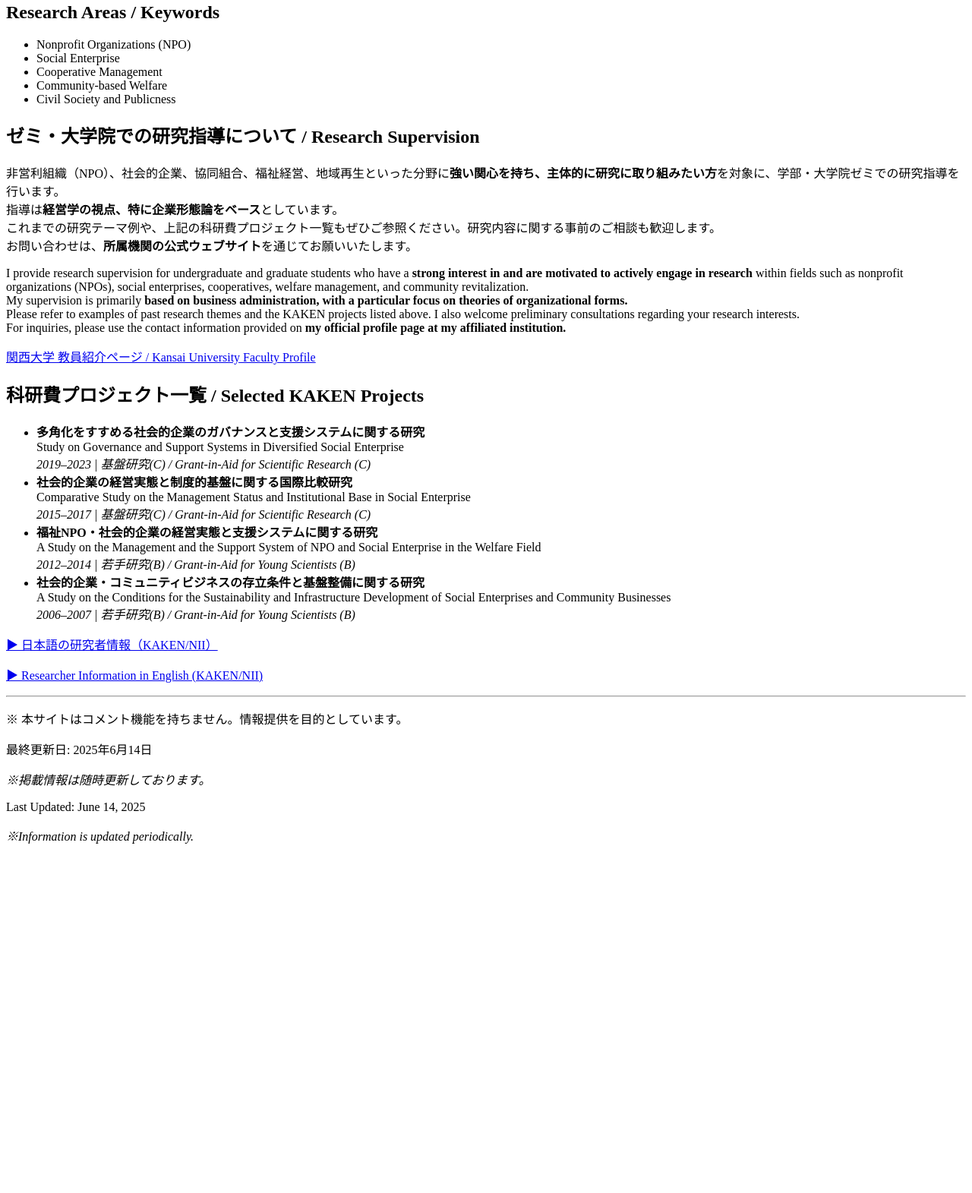
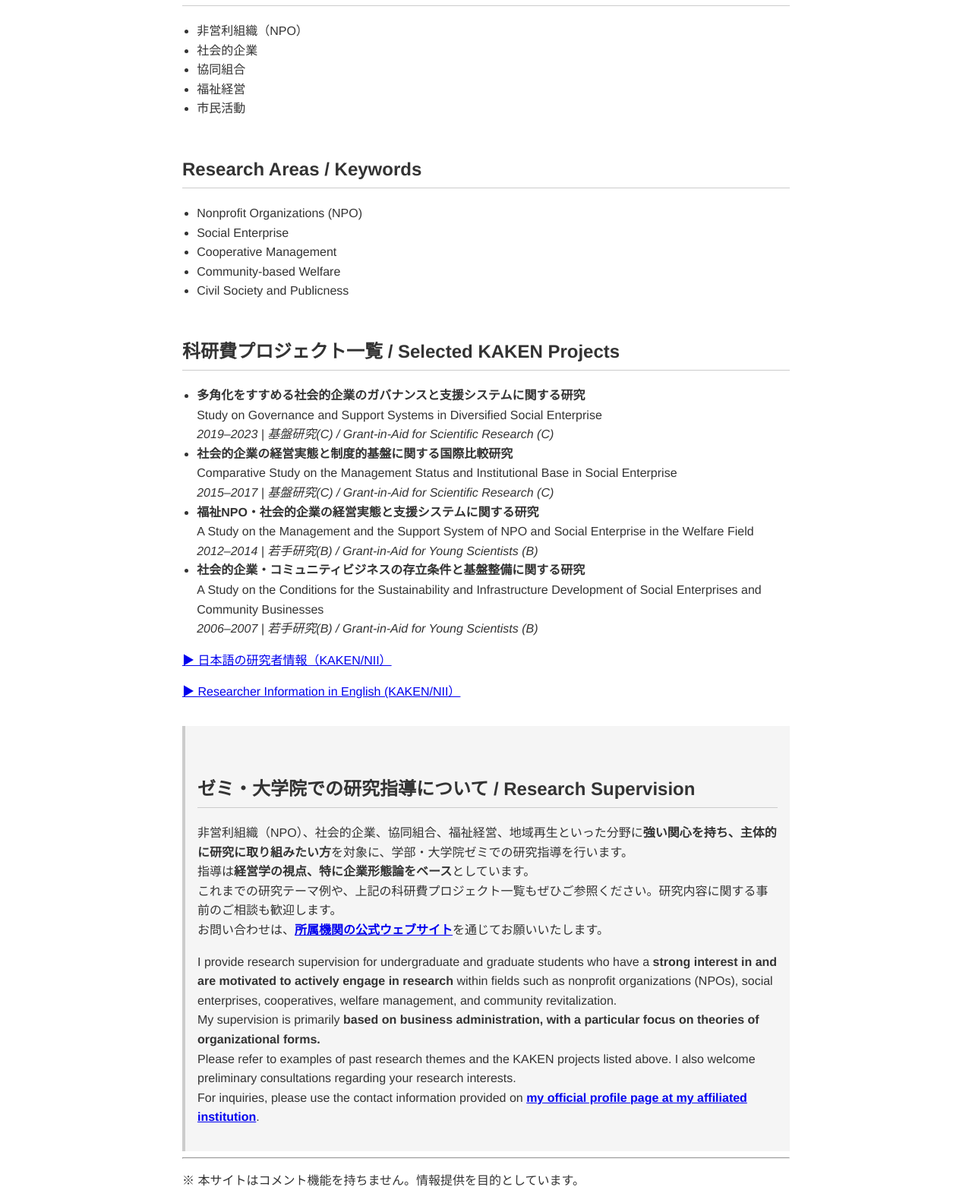
Before and after one commit to satoru-hashimoto/satoru-hashimoto.github.io, a plain HTML site: page index.html in a window 1280 px wide. Shown: the part 551-2122 px from the top of the page at 76% size. Before the commit the page ends 1679 px from the top, so only its background shows below. Drawn offline with Linux system fonts and the light colour scheme.

Commit message:
Add files via upload

```diff
--- a/index.html
+++ b/index.html
@@ -3,14 +3,49 @@
 <head>
     <meta charset="UTF-8">
     <meta name="viewport" content="width=device-width, initial-scale=1.0">
-
     <title>橋本 理 | 非営利組織・NPO・社会的企業 研究者ポータル</title>
     <meta name="description" content="橋本理（Satoru Hashimoto）の研究成果ポータルサイト。非営利組織、社会的企業、協同組合の経営学研究を福祉・地域支援の視点から紹介。論文・書籍章PDF、プロフィールを公開。">
+    <style>
+        body {
+            font-family: 'Helvetica Neue', Helvetica, Arial, sans-serif;
+            line-height: 1.6;
+            padding: 20px;
+            max-width: 800px;
+            margin: auto;
+            color: #333;
+        }
+        h1 {
+            font-size: 1.8em;
+            margin-bottom: 0.2em;
+        }
+        h2 {
+            border-bottom: 1px solid #ccc;
+            padding-bottom: 0.2em;
+            margin-top: 2em;
+        }
+        p, li {
+            font-size: 1em;
+        }
+        .name {
+            font-size: 1.4em;
+            font-weight: bold;
+            margin-bottom: 0.5em;
+        }
+        ul {
+            padding-left: 1.2em;
+        }
+        .supervision-box {
+            background-color: #f5f5f5;
+            padding: 1em;
+            margin-top: 2em;
+            border-left: 4px solid #ccc;
+        }
+    </style>
 </head>
 <body>
 
     <h1>研究成果のご案内</h1>
-    <p>橋本 理（Satoru Hashimoto）</p>
+    <p class="name">橋本 理（Satoru Hashimoto）</p>
     <p>非営利組織（NPO）、社会的企業、協同組合の経営を福祉・地域支援の視点から研究しています。</p>
     <p>I study the management of nonprofit organizations (NPOs), social enterprises, and cooperatives from the perspective of welfare and community support.</p>
 
@@ -40,28 +75,7 @@
         <li>Civil Society and Publicness</li>
     </ul>
 
-<h2>ゼミ・大学院での研究指導について / Research Supervision</h2>
-
-<p>
-非営利組織（NPO）、社会的企業、協同組合、福祉経営、地域再生といった分野に<strong>強い関心を持ち、主体的に研究に取り組みたい方</strong>を対象に、学部・大学院ゼミでの研究指導を行います。<br>
-指導は<strong>経営学の視点、特に企業形態論をベース</strong>としています。<br>
-これまでの研究テーマ例や、上記の科研費プロジェクト一覧もぜひご参照ください。研究内容に関する事前のご相談も歓迎します。<br>
-お問い合わせは、<strong>所属機関の公式ウェブサイト</strong>を通じてお願いいたします。
-</p>
-
-<p>
-I provide research supervision for undergraduate and graduate students who have a <strong>strong interest in and are motivated to actively engage in research</strong> within fields such as nonprofit organizations (NPOs), social enterprises, cooperatives, welfare management, and community revitalization.<br>
-My supervision is primarily <strong>based on business administration, with a particular focus on theories of organizational forms.</strong><br>
-Please refer to examples of past research themes and the KAKEN projects listed above. I also welcome preliminary consultations regarding your research interests.<br>
-For inquiries, please use the contact information provided on <strong>my official profile page at my affiliated institution.</strong>
-</p>
-
-<p>
-<a href="https://kugakujo.kansai-u.ac.jp/html/100000210_ja.html" target="_blank">関西大学 教員紹介ページ / Kansai University Faculty Profile</a>
-</p>
-
     <h2>科研費プロジェクト一覧 / Selected KAKEN Projects</h2>
-
     <ul>
         <li>
             <strong>多角化をすすめる社会的企業のガバナンスと支援システムに関する研究</strong><br>
@@ -84,16 +98,32 @@ For inquiries, please use the contact information provided on <strong>my officia
             <em>2006–2007 | 若手研究(B) / Grant-in-Aid for Young Scientists (B)</em>
         </li>
     </ul>
+    <p><a href="https://nrid.nii.ac.jp/ja/nrid/1000060340650" target="_blank">▶ 日本語の研究者情報（KAKEN/NII）</a></p>
+    <p><a href="https://nrid.nii.ac.jp/en/nrid/1000060340650" target="_blank">▶ Researcher Information in English (KAKEN/NII）</a></p>
 
-<p><a href="https://nrid.nii.ac.jp/ja/nrid/1000060340650" target="_blank">▶ 日本語の研究者情報（KAKEN/NII）</a></p>
-<p><a href="https://nrid.nii.ac.jp/en/nrid/1000060340650" target="_blank">▶ Researcher Information in English (KAKEN/NII)</a></p>
+    <div class="supervision-box">
+        <h2>ゼミ・大学院での研究指導について / Research Supervision</h2>
+        <p>
+        非営利組織（NPO）、社会的企業、協同組合、福祉経営、地域再生といった分野に<strong>強い関心を持ち、主体的に研究に取り組みたい方</strong>を対象に、学部・大学院ゼミでの研究指導を行います。<br>
+        指導は<strong>経営学の視点、特に企業形態論をベース</strong>としています。<br>
+        これまでの研究テーマ例や、上記の科研費プロジェクト一覧もぜひご参照ください。研究内容に関する事前のご相談も歓迎します。<br>
+        お問い合わせは、<a href="https://kugakujo.kansai-u.ac.jp/html/100000210_ja.html" target="_blank"><strong>所属機関の公式ウェブサイト</strong></a>を通じてお願いいたします。
+        </p>
 
+        <p>
+        I provide research supervision for undergraduate and graduate students who have a <strong>strong interest in and are motivated to actively engage in research</strong> within fields such as nonprofit organizations (NPOs), social enterprises, cooperatives, welfare management, and community revitalization.<br>
+        My supervision is primarily <strong>based on business administration, with a particular focus on theories of organizational forms.</strong><br>
+        Please refer to examples of past research themes and the KAKEN projects listed above. I also welcome preliminary consultations regarding your research interests.<br>
+        For inquiries, please use the contact information provided on <a href="https://kugakujo.kansai-u.ac.jp/html/100000210_ja.html" target="_blank"><strong>my official profile page at my affiliated institution</strong></a>.
+        </p>
+    </div>
 
-    <hr> <p>※ 本サイトはコメント機能を持ちません。情報提供を目的としています。</p>
-
+    <hr>
+    <p>※ 本サイトはコメント機能を持ちません。情報提供を目的としています。</p>
     <p>最終更新日: 2025年6月14日</p>
     <p><em>※掲載情報は随時更新しております。</em></p>
     <p>Last Updated: June 14, 2025</p>
     <p><em>※Information is updated periodically.</em></p>
+
 </body>
 </html>
```
Lines whose indentation alone changed are shown as unchanged.
